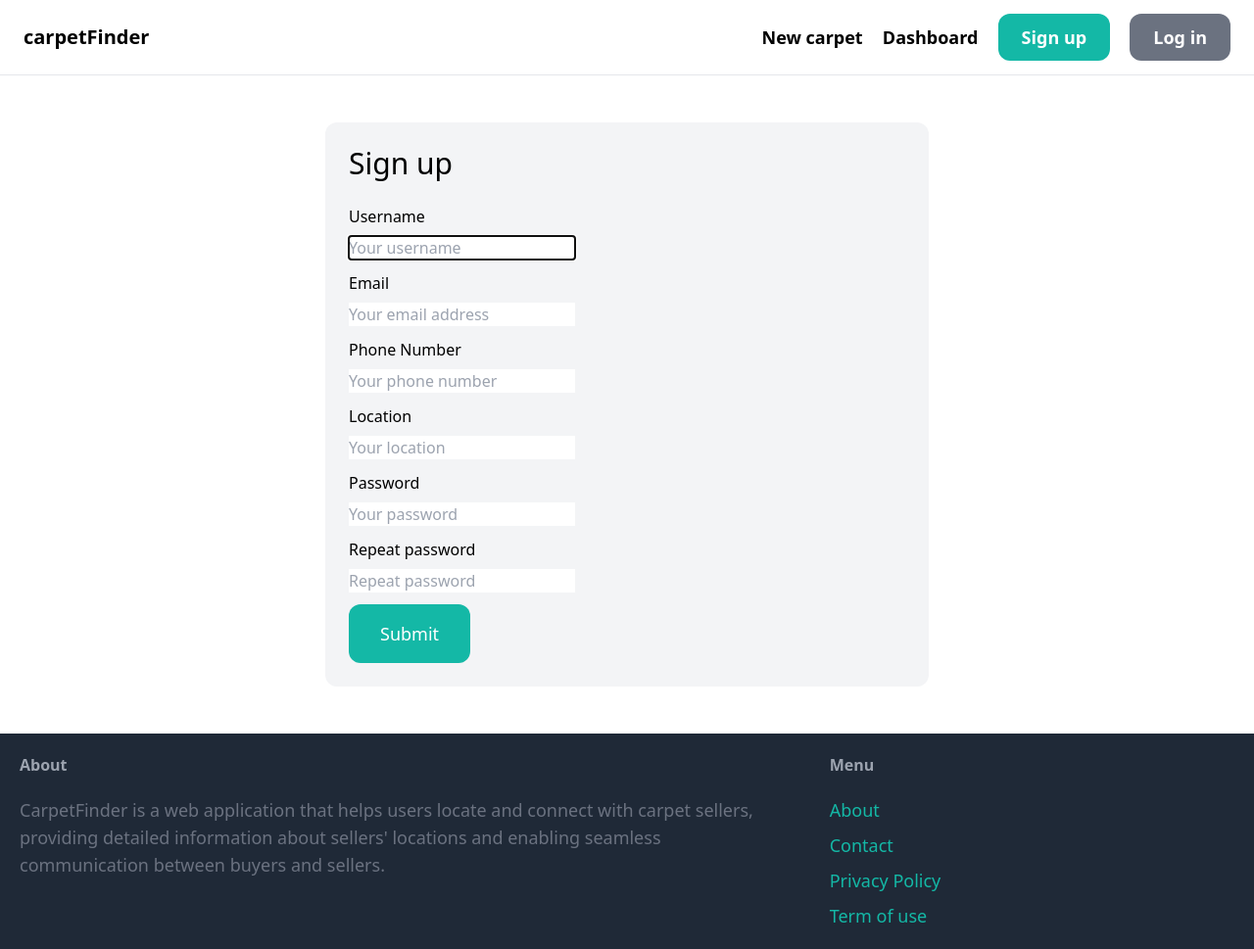
After one commit to 26fati/CarpetFinder, a Django app: page /signup/ in a window 1280 px wide. The commit adds this page. Shown: the whole page at 98% size. Run offline with Django 5.2, Linux system fonts and the light colour scheme; some libraries are stand-ins or nearby versions.

Commit message:
add signup page

```diff
--- /dev/null
+++ b/carpetFinder/base/forms.py
@@ -0,0 +1,39 @@
+from django import forms
+from django.contrib.auth.forms import UserCreationForm, AuthenticationForm
+from django.contrib.auth.models import User
+
+
+
+class LoginForm(AuthenticationForm):
+    username = forms.CharField(widget=forms.TextInput(attrs={
+        'placeholder': 'Your username',
+    }))
+    password = forms.CharField(widget=forms.PasswordInput(attrs={
+        'placeholder': 'Your password',
+    }))
+
+
+
+class SignupForm(UserCreationForm):
+    class Meta:
+        model = User
+        fields = ('username', 'email', 'phoneNumber', 'location', 'password1', 'password2',)
+
+    username = forms.CharField(widget=forms.TextInput(attrs={
+        'placeholder': 'Your username',
+    }))
+    email = forms.CharField(widget=forms.EmailInput(attrs={
+        'placeholder': 'Your email address',
+    }))
+    phoneNumber = forms.CharField(widget=forms.TextInput(attrs={
+        'placeholder': 'Your phone number',
+    }))
+    location = forms.CharField(widget=forms.TextInput(attrs={
+        'placeholder': 'Your location',
+    }))
+    password1 = forms.CharField(widget=forms.PasswordInput(attrs={
+        'placeholder': 'Your password',
+    }))
+    password2 = forms.CharField(widget=forms.PasswordInput(attrs={
+        'placeholder': 'Repeat password',
+    }))
--- a/carpetFinder/base/templates/base/home.html
+++ b/carpetFinder/base/templates/base/home.html
@@ -13,7 +13,7 @@
             <div class="space-x-4">
                 <a href="{% url 'carpet:add' %}" class="text-lg font-semibold hover:text-gray-500">New carpet</a>
                 <a href="#" class="text-lg font-semibold hover:text-gray-500">Dashboard</a>
-                <a href="#" class="px-6 py-3 text-lg font-semibold bg-teal-500 text-white rounded-xl hover:bg-teal-700">Sign up</a>
+                <a href="{% url 'base:signup' %}" class="px-6 py-3 text-lg font-semibold bg-teal-500 text-white rounded-xl hover:bg-teal-700">Sign up</a>
                 <a href="#" class="px-6 py-3 text-lg font-semibold bg-gray-500 text-white rounded-xl hover:bg-gray-700">Log in</a>
 
             </div>
--- /dev/null
+++ b/carpetFinder/base/templates/base/signup.html
@@ -0,0 +1,57 @@
+{% extends 'base/home.html' %}
+
+{% block title %}Sign up{% endblock %}
+
+{% block content %}
+<div class="w-1/2 my-6 mx-auto p-6 bg-gray-100 rounded-xl">
+    <h1 class="mb-6 text-3xl">Sign up</h1>
+
+    <form method="post" action=".">
+        {% csrf_token %}
+
+        <div class="mb-3">
+            <label class="inline-block mb-2">Username</label><br>
+            {{ form.username }}
+        </div>
+
+        <div class="mb-3">
+            <label class="inline-block mb-2">Email</label><br>
+            {{ form.email }}
+        </div>
+
+        <div class="mb-3">
+            <label class="inline-block mb-2">Phone Number</label><br>
+            {{ form.phoneNumber }}
+        </div>
+
+        <div class="mb-3">
+            <label class="inline-block mb-2">Location</label><br>
+            {{ form.location }}
+        </div>
+
+        <div class="mb-3">
+            <label class="inline-block mb-2">Password</label><br>
+            {{ form.password1 }}
+        </div>
+
+        <div class="mb-3">
+            <label class="inline-block mb-2">Repeat password</label><br>
+            {{ form.password2 }}
+        </div>
+
+
+
+        {% if form.errors or form.non_field_errors %}
+            <div class="mb-3 p-6 bg-red-100 rounded-xl">
+                {% for field in form %}
+                    {{ field.errors }}
+                {% endfor %}
+
+                {{ form.non_field_errors }}
+            </div>
+        {% endif %}
+
+        <button class="py-4 px-8 text-lg bg-teal-500 hover:bg-teal-700 rounded-xl text-white">Submit</button>
+    </form>
+</div>
+{% endblock %}
--- /dev/null
+++ b/carpetFinder/base/urls.py
@@ -0,0 +1,11 @@
+from django.urls import path
+from . import views
+from .forms import LoginForm
+
+
+app_name = 'base'
+
+urlpatterns = [
+    path('', views.home, name='home'),
+    path('signup/', views.signup, name='signup'),
+]
--- a/carpetFinder/base/views.py
+++ b/carpetFinder/base/views.py
@@ -1,9 +1,21 @@
-from django.shortcuts import render
+from django.shortcuts import render, redirect
 from carpet.models import Carpet
-
+from .forms import SignupForm
 
 def home(request):
     carpets = Carpet.objects.filter(is_sold=False)[0:6]
     return render(request, 'base/index.html', {
         'carpets': carpets
     })
+
+def signup(request):
+    if request.method == 'POST':
+        form = SignupForm(request.POST)
+        if form.is_valid():
+            form.save()
+
+    else:
+        form = SignupForm()
+    return render(request, 'base/signup.html', {
+        'form': form
+    })
--- a/carpetFinder/carpetFinder/urls.py
+++ b/carpetFinder/carpetFinder/urls.py
@@ -16,10 +16,10 @@ Including another URLconf
 """
 from django.contrib import admin
 from django.urls import path, include
-from base.views import home
+from base import views
 
 urlpatterns = [
     path('admin/', admin.site.urls),
-    path('', home, name='home'),
+    path('', include('base.urls')),
     path('carpet/', include('carpet.urls')),
 ]
```
